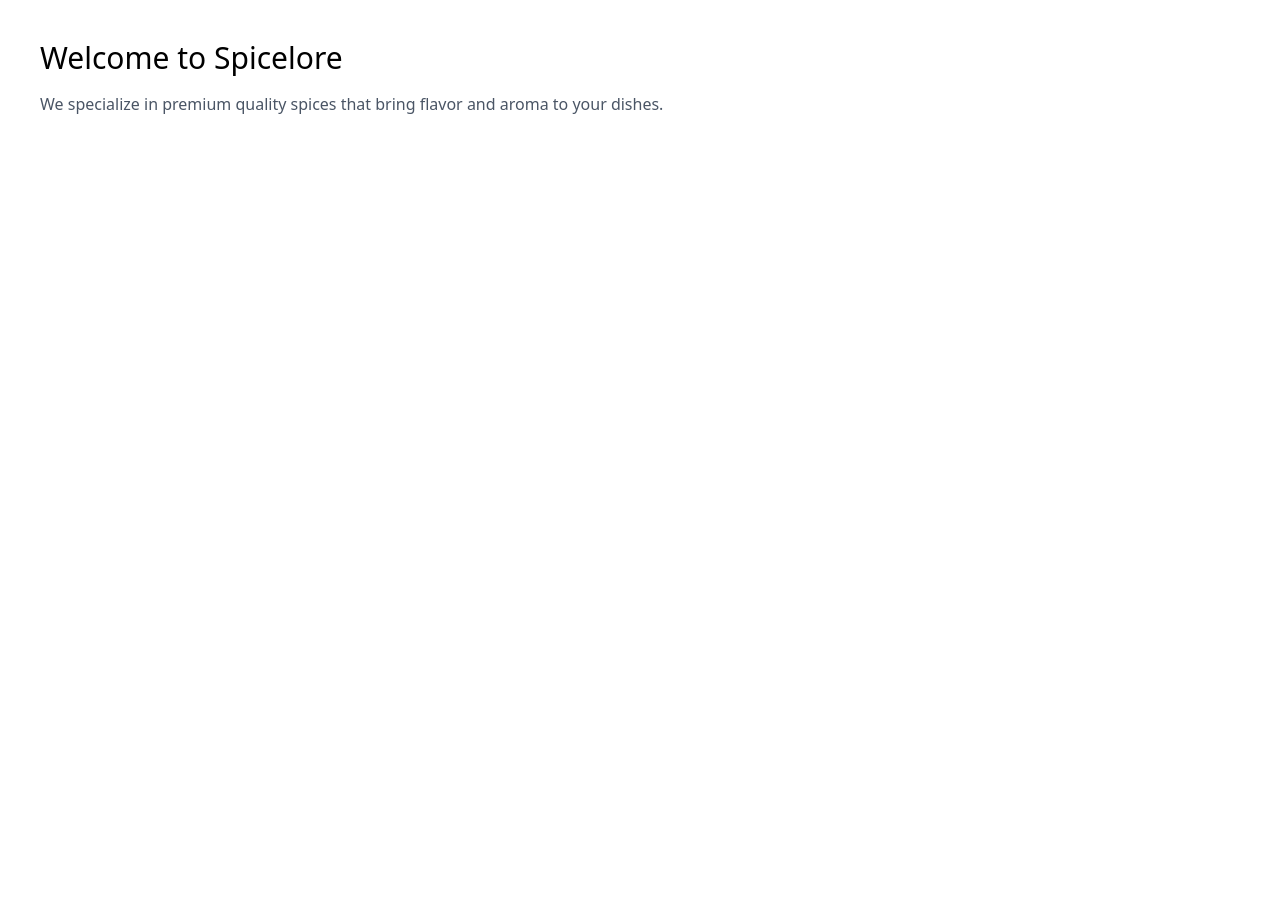
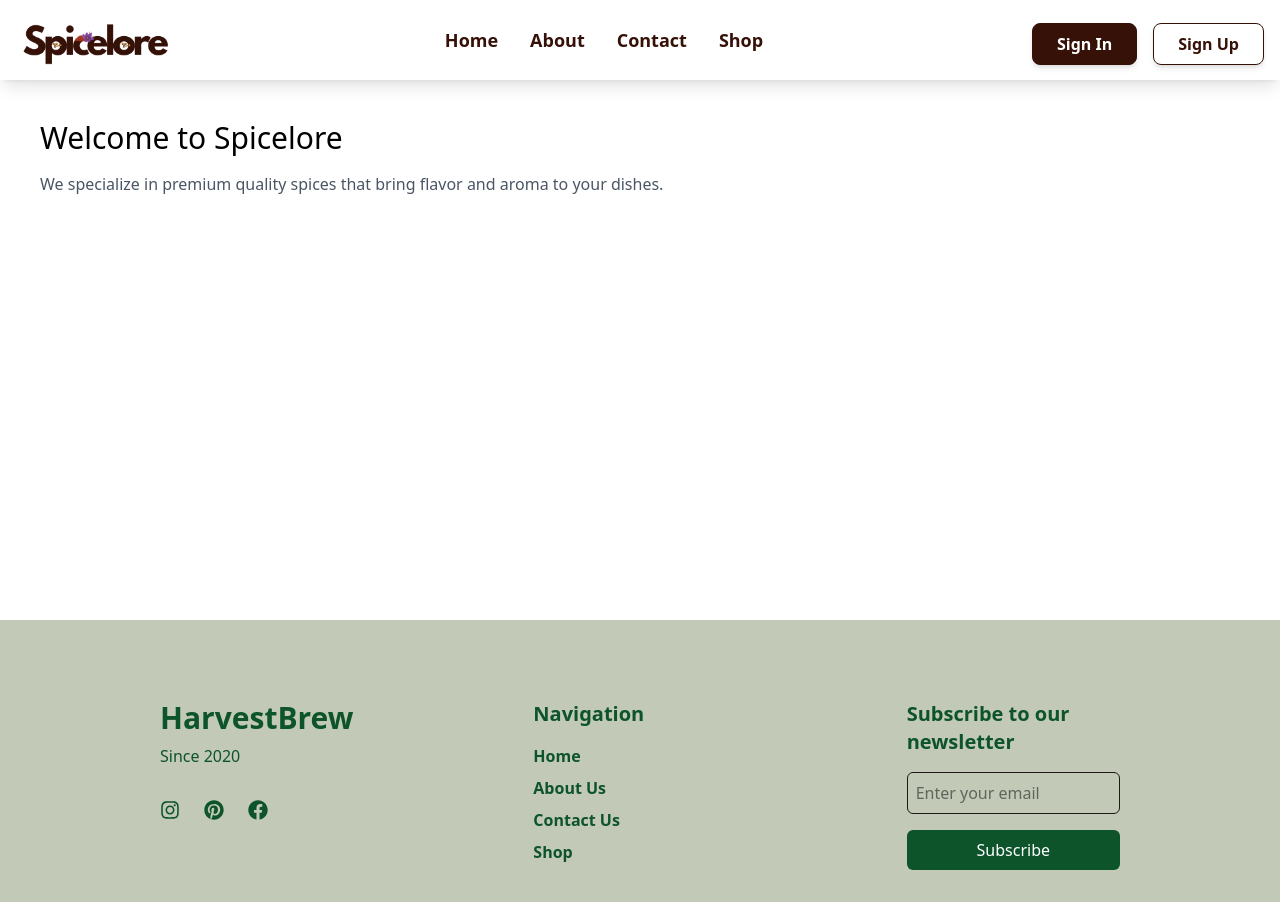
Before and after one commit to SadiniWanniarachchi/SpicesShop, a React (Vite) app in the folder frontend/: page / in a window 1280 px wide. Before the commit the page ends 800 px from the top, so only its background shows below. Built offline with nearby package versions, Linux system fonts and the light colour scheme.

Commit message:
Navbar ans Footer changed

```diff
--- a/frontend/src/App.jsx
+++ b/frontend/src/App.jsx
@@ -8,6 +8,7 @@ import { ContactUs } from "./pages/ContactUs";
 const App = () => {
   return (
     <BrowserRouter>
+
 
 
       <div className="flex-grow">
--- a/frontend/src/components/Footer.jsx
+++ b/frontend/src/components/Footer.jsx
@@ -87,3 +87,5 @@ export const Footer = () => {
 
     );
 };
+
+export default Footer;
--- a/frontend/src/pages/Home.jsx
+++ b/frontend/src/pages/Home.jsx
@@ -1,10 +1,20 @@
+import Navbar from "../components/Navbar";
+import Footer from "../components/Footer";
+
 const Home = () => {
     return (
-        <div className="p-10">
-            <h1 className="text-3xl">Welcome to Spicelore</h1>
-            <p className="mt-4 text-gray-600">We specialize in premium quality spices that bring flavor and aroma to your dishes.</p>
-            <div className="h-96"></div>
-        </div>
+
+        <>
+            <Navbar />
+            <div className="p-10">
+                <h1 className="text-3xl">Welcome to Spicelore</h1>
+                <p className="mt-4 text-gray-600">We specialize in premium quality spices that bring flavor and aroma to your dishes.</p>
+                <div className="h-96"></div>
+            </div>
+
+            <Footer />
+
+        </>
     );
 };
 
```
